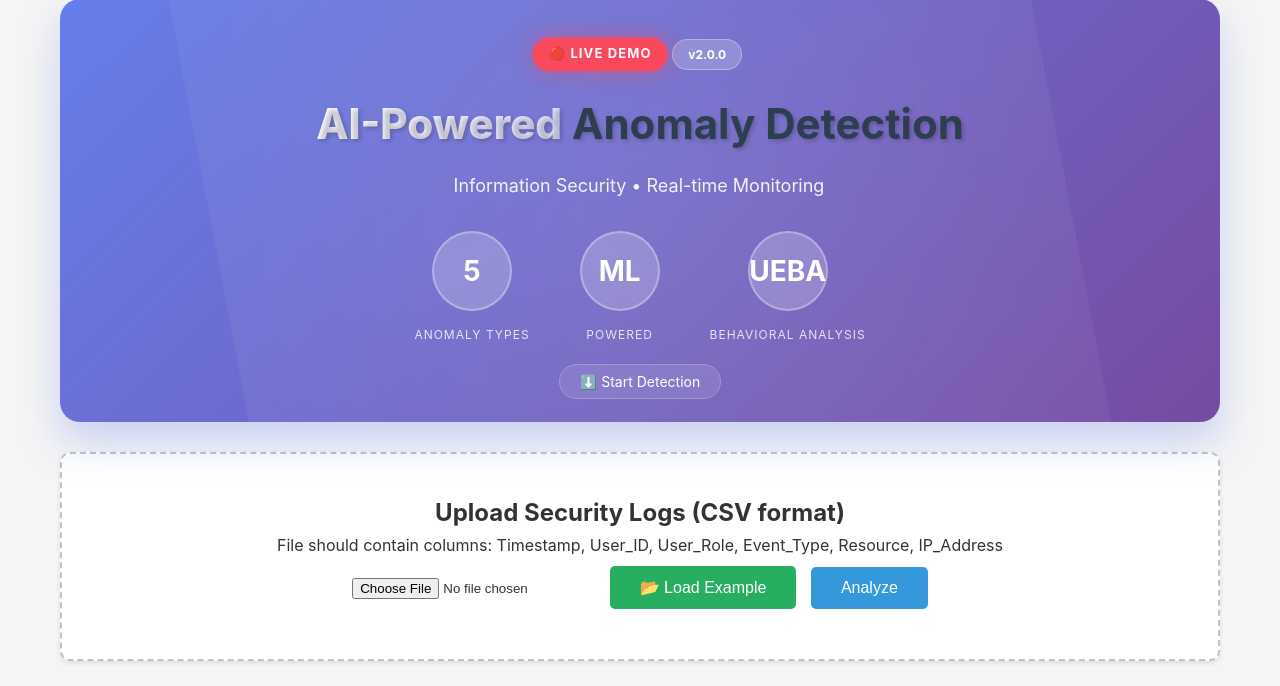
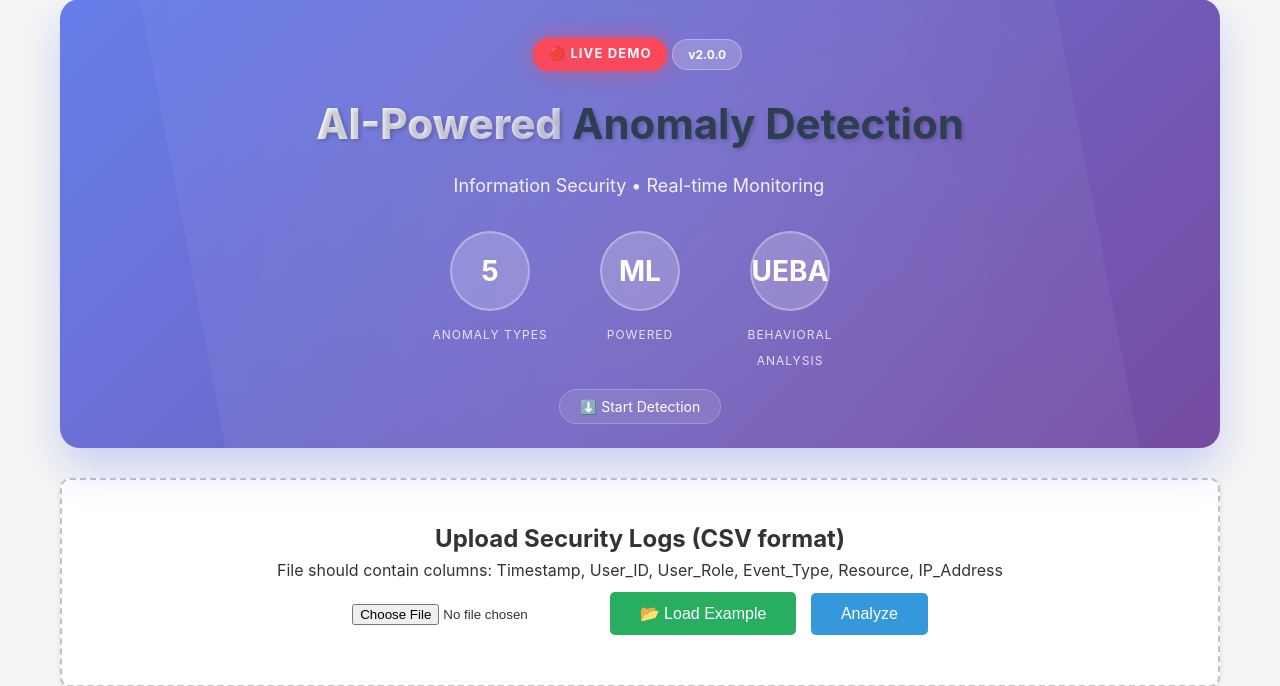
Before and after one commit to Jane-byte-der/diploma-AI-security-, a Flask app: page / in a window 1280 px wide. Shown: the part 187-873 px from the top of the page. Before the commit the page ends 851 px from the top, so only its background shows below. Run offline with Flask 3, Linux system fonts and the light colour scheme; data that the repository does not hold is empty.

Commit message:
Update index.html

```diff
--- a/ai-security-platform/frontend/templates/index.html
+++ b/ai-security-platform/frontend/templates/index.html
@@ -585,7 +585,7 @@
 
 .stats-mini {
     display: flex;
-    gap: 40px;  /* increase gap for better spacing */
+    gap: 30px;
     justify-content: center;
     margin: 30px 0;
     position: relative;
@@ -594,7 +594,7 @@
 
 .mini-stat {
     text-align: center;
-    min-width: 100px;  /* fixed minimum width for all stat blocks */
+    width: 120px;
 }
 
 .mini-value {
```
